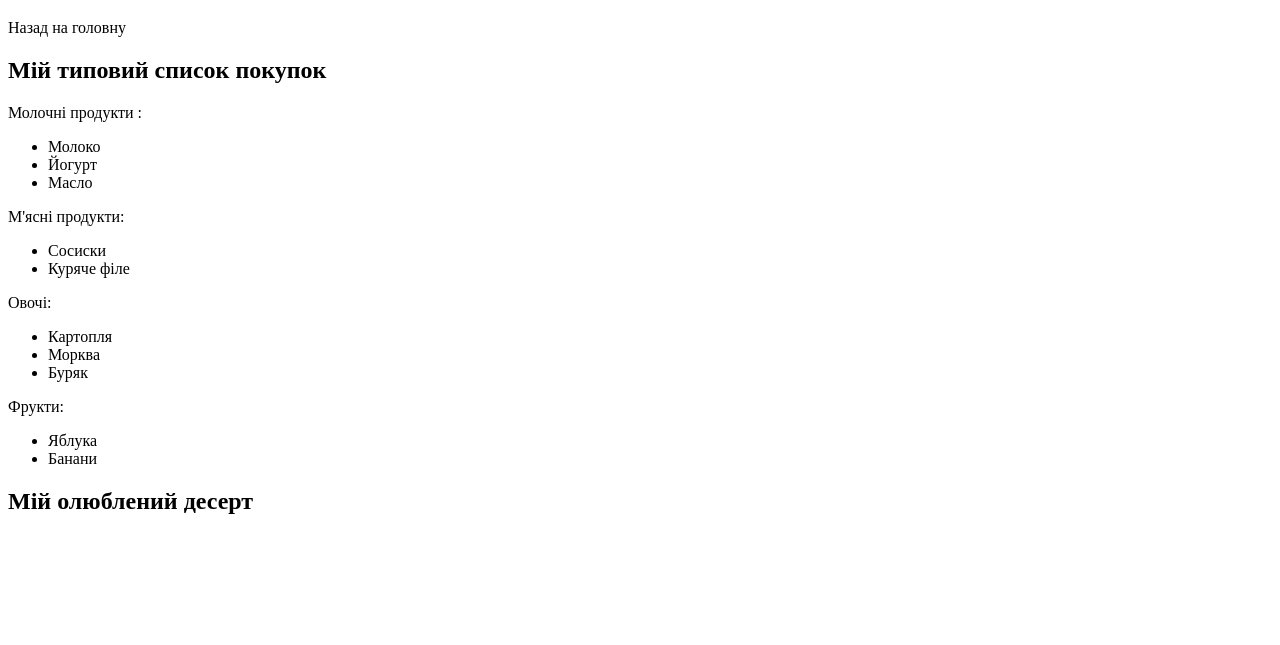
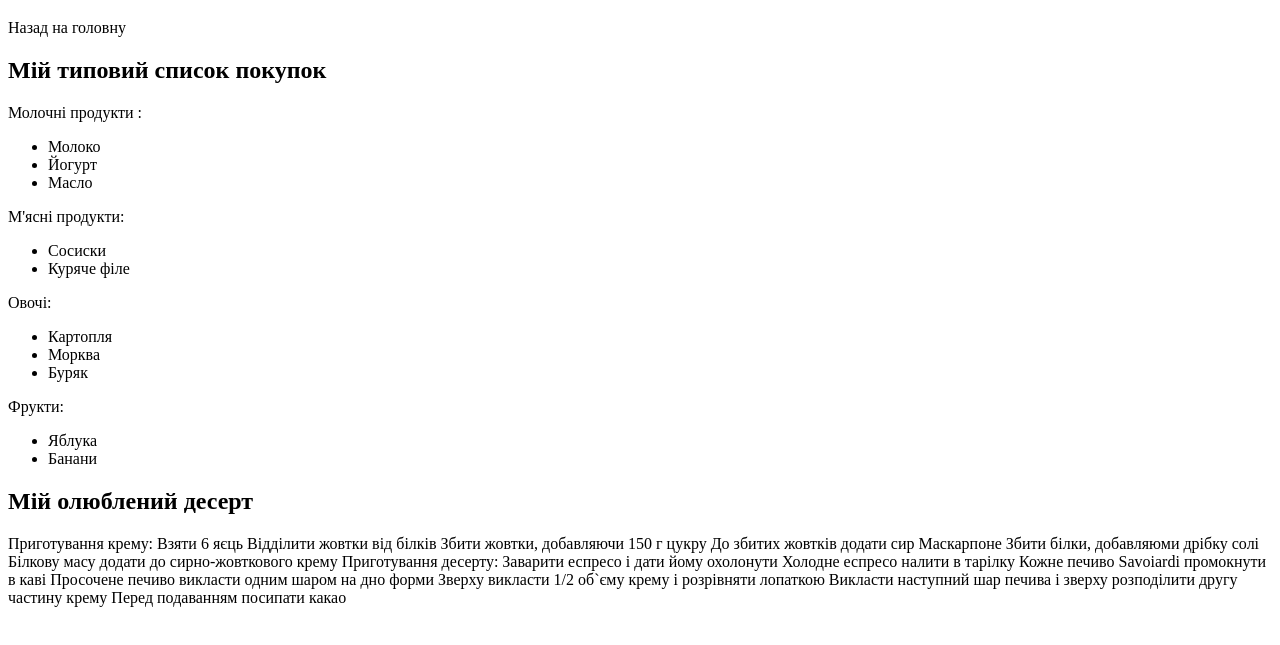
Before and after one commit to ArturOleksiuk/webd, a plain HTML site: page novadays.html in a window 1280 px wide. Shown: the part 61-706 px from the top of the page. Drawn offline with Linux system fonts and the light colour scheme.

Commit message:
Update novadays.html

```diff
--- a/novadays.html
+++ b/novadays.html
@@ -30,5 +30,23 @@
       <li> Банани </li>
     </ul>
     <h2> Мій олюблений десерт </h2>
+
+    Приготування крему:
+        Взяти 6 яєць
+        Відділити жовтки від білків
+        Збити жовтки, добавляючи 150 г цукру
+        До збитих жовтків додати сир Маскарпоне
+        Збити білки, добавляюми дрібку солі
+        Білкову масу додати до сирно-жовткового крему
+    Приготування десерту:
+        Заварити еспресо і дати йому охолонути
+        Холодне еспресо налити в тарілку
+        Кожне печиво Savoiardi промокнути в каві
+        Просочене печиво викласти одним шаром на дно форми
+        Зверху викласти 1/2 об`єму крему і розрівняти лопаткою
+        Викласти наступний шар печива і зверху розподілити другу частину крему
+        Перед подаванням посипати какао
+
+
   </body>
 </html>
```
